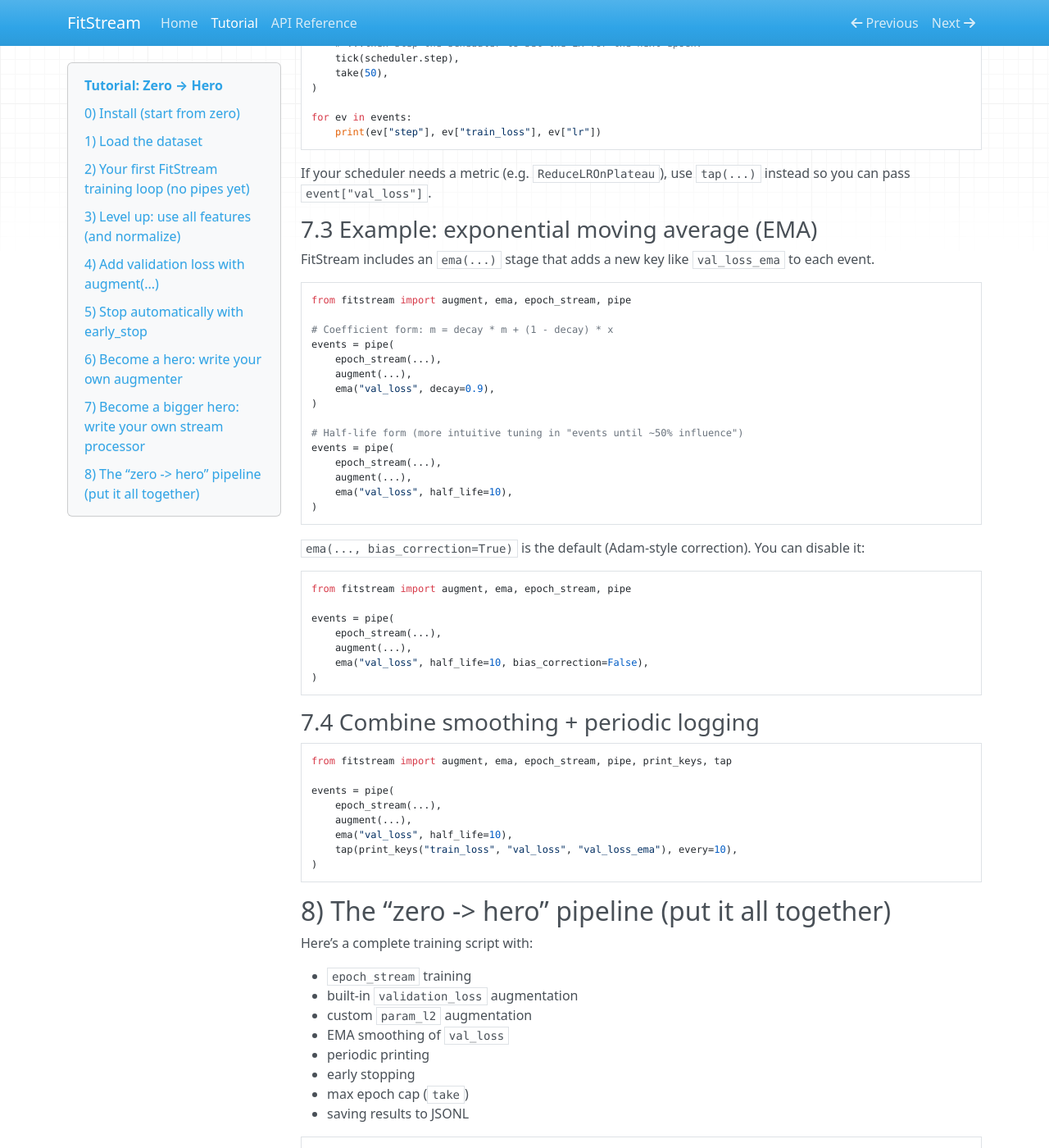
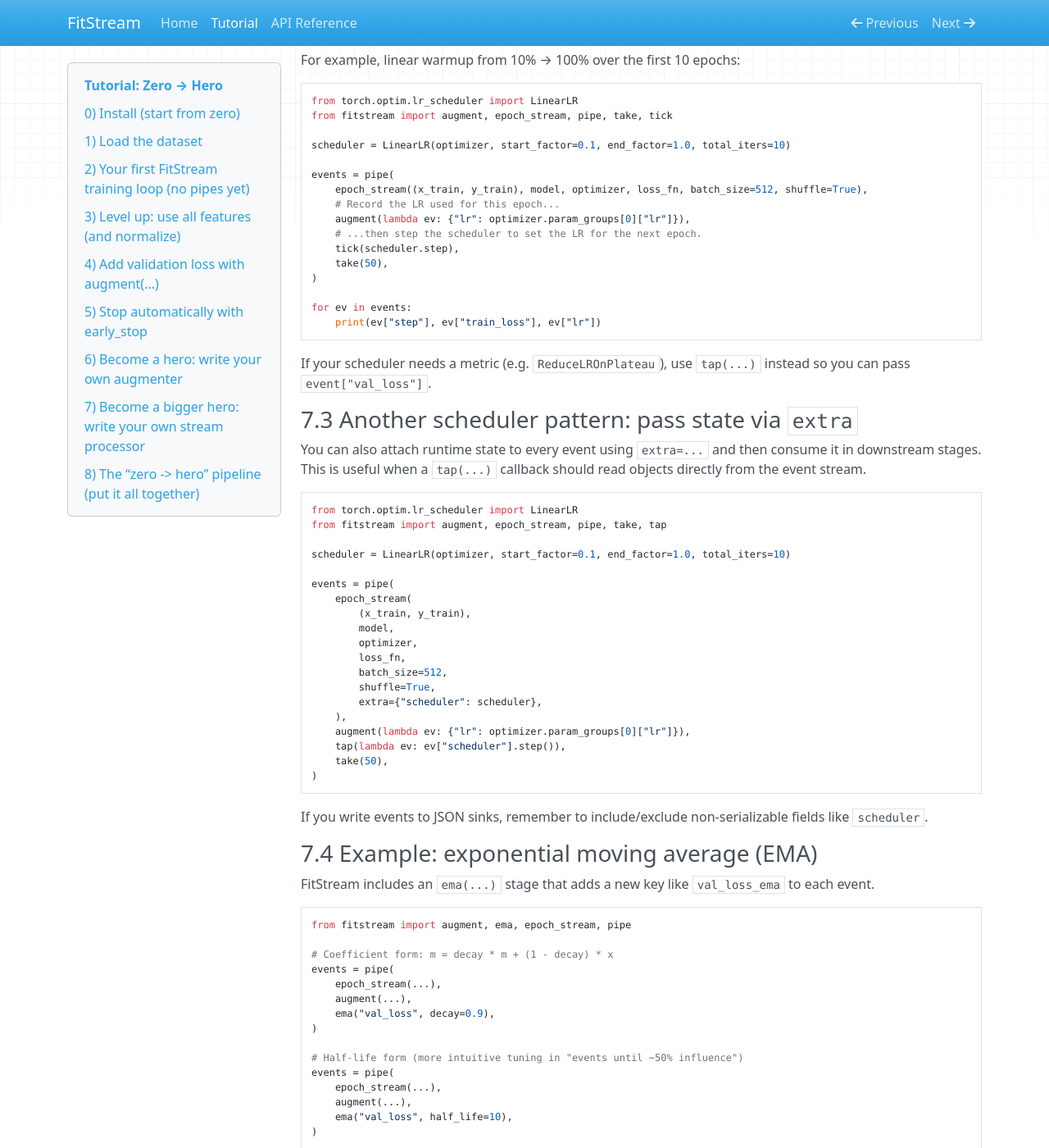
Before and after one commit to alexshtf/fitstream, an MkDocs documentation site: the page built from docs/tutorial.md, in a window 1280 px wide and 1400 px high, scrolled down 7125 px. Shown: the whole window at 82% size. Built offline with MkDocs 1.6.1, drawn with Linux system fonts in a browser that asks for light colours; nearby versions of some CDN libraries; some of the changed text lies outside the part shown.

Commit message:
Add open Event typing, extra-field tests, and tutorial updates

````diff
--- a/docs/tutorial.md
+++ b/docs/tutorial.md
@@ -137,6 +137,19 @@ from fitstream import collect, take
 history = collect(take(50)(epoch_stream((x_train, y_train), model, optimizer, loss_fn, batch_size=256)))
 print(history[-1])
 # {'step': 50, 'train_loss': 0.23, 'train_time_sec': 0.01}
+```
+
+When writing to sinks like `collect_jsonl(...)`, make sure event fields are JSON-serializable. If your stream includes
+runtime-only objects in extra fields, use `include` or `exclude` to control what gets saved:
+
+```python
+from fitstream import collect_jsonl
+
+# Safer for persisted logs: keep only metrics you want on disk.
+collect_jsonl(events, "runs/train.jsonl", include=["step", "train_loss", "val_loss", "lr"])
+
+# Alternative: drop known runtime-only keys.
+collect_jsonl(events, "runs/train.jsonl", exclude=["runtime_state"])
 ```
 
 ## 3) Level up: use all features (and normalize)
@@ -388,7 +401,36 @@ for ev in events:
 
 If your scheduler needs a metric (e.g. `ReduceLROnPlateau`), use `tap(...)` instead so you can pass `event["val_loss"]`.
 
-### 7.3 Example: exponential moving average (EMA)
+### 7.3 Another scheduler pattern: pass state via `extra`
+
+You can also attach runtime state to every event using `extra=...` and then consume it in downstream stages. This is
+useful when a `tap(...)` callback should read objects directly from the event stream.
+
+```python
+from torch.optim.lr_scheduler import LinearLR
+from fitstream import augment, epoch_stream, pipe, take, tap
+
+scheduler = LinearLR(optimizer, start_factor=0.1, end_factor=1.0, total_iters=10)
+
+events = pipe(
+    epoch_stream(
+        (x_train, y_train),
+        model,
+        optimizer,
+        loss_fn,
+        batch_size=512,
+        shuffle=True,
+        extra={"scheduler": scheduler},
+    ),
+    augment(lambda ev: {"lr": optimizer.param_groups[0]["lr"]}),
+    tap(lambda ev: ev["scheduler"].step()),
+    take(50),
+)
+```
+
+If you write events to JSON sinks, remember to include/exclude non-serializable fields like `scheduler`.
+
+### 7.4 Example: exponential moving average (EMA)
 
 FitStream includes an `ema(...)` stage that adds a new key like `val_loss_ema` to each event.
 
````
Also changed, not shown: other parts of docs/tutorial.md (+1 -1 lines), changelog.md (added, +34 -0 lines), 3 other files.
